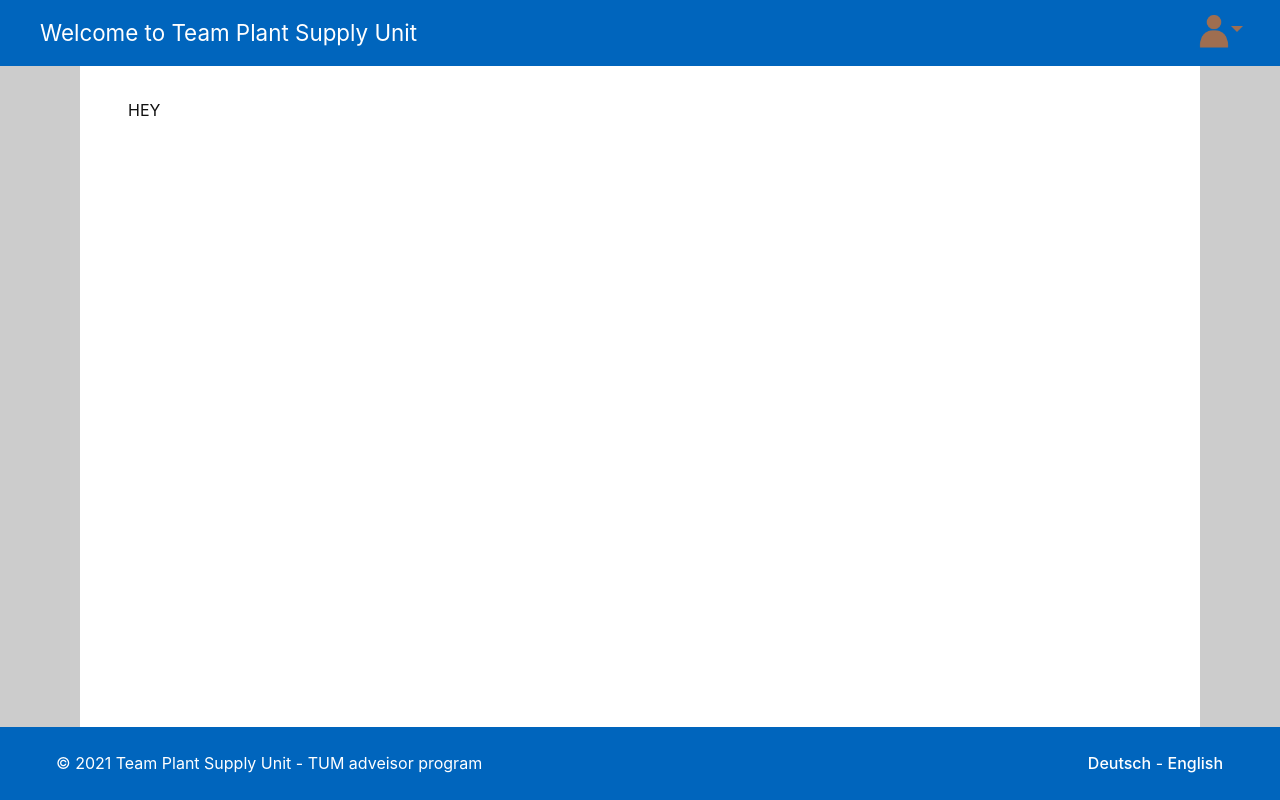
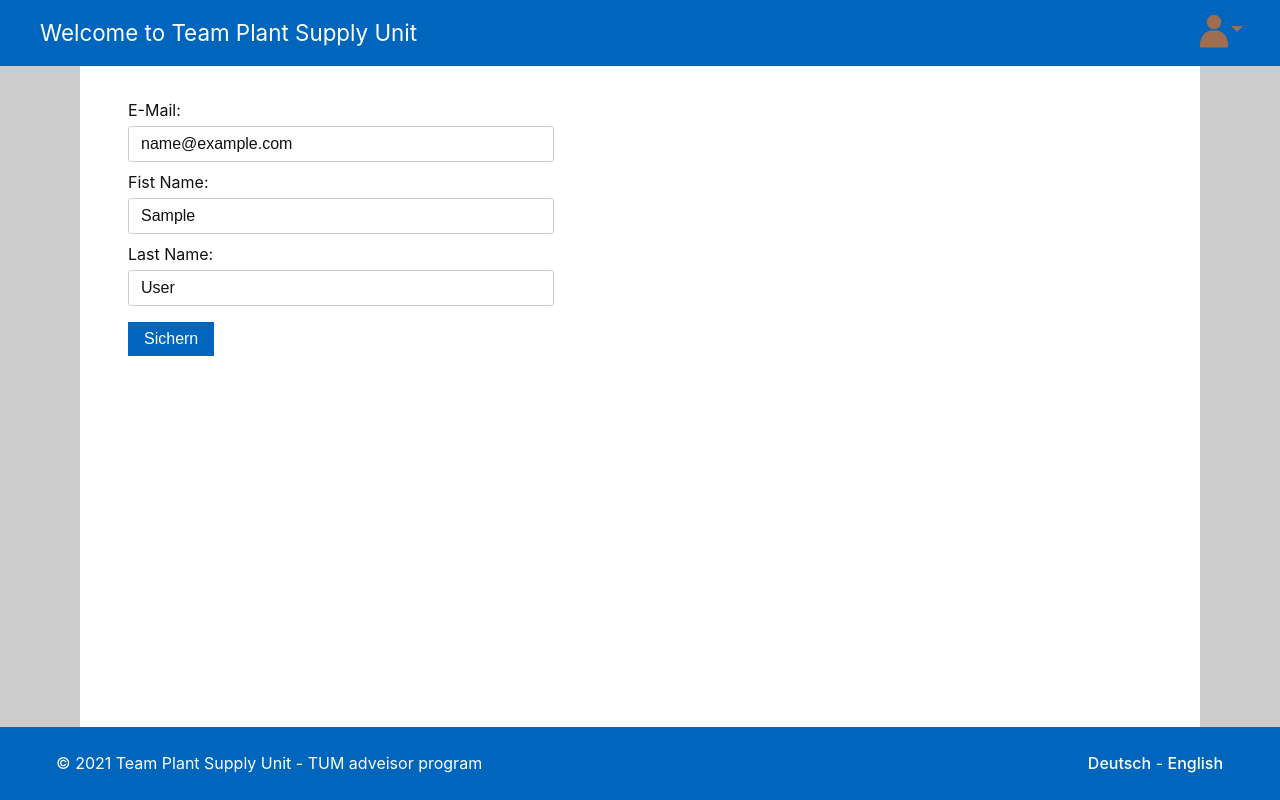
Before and after one commit to Plant-Supply-Unit-adveisor-2021/psuserver, a Django app: page /de/authentification/edit_profile in a window 1280 px wide. Run offline with Django 3.2, Linux system fonts and the light colour scheme; the visitor is signed in with stand-in values (Sample User, id 1).

Commit message:
edit profile ready

```diff
--- a/authentification/forms.py
+++ b/authentification/forms.py
@@ -14,13 +14,11 @@ class LoginForm(forms.Form):
     Form to login
     """
 
-    email = forms.EmailField(required=True)
-    password = forms.CharField(widget=forms.PasswordInput, required=True)
+    email = forms.EmailField(required=True, label=_("E-Mail"))
+    password = forms.CharField(widget=forms.PasswordInput, required=True, label=_("Password"))
 
     def __init__(self, *args, **kwargs):
         super(LoginForm, self).__init__(*args, **kwargs)
-        self.fields['email'].label = _("E-Mail")
-        self.fields['password'].label = _("Password")
 
     def clean(self):
         email = self.cleaned_data.get('email')
@@ -41,4 +39,12 @@ class EditProfileForm(forms.Form):
     """
     form for changing user information without the password
     """
-    email = forms.CharField()
+    email = forms.CharField(required=True, label=_("E-Mail"))
+    first_name = forms.CharField(required=True, label=_("Fist Name"))
+    last_name = forms.CharField(required=True, label=_("Last Name"))
+
+    def __init__(self, user, *args, **kwargs):
+        super(EditProfileForm, self).__init__(*args, **kwargs)
+        self.fields['email'].initial = user.email
+        self.fields['first_name'].initial = user.first_name
+        self.fields['last_name'].initial = user.last_name
--- a/authentification/templates/authentification/edit_profile.html
+++ b/authentification/templates/authentification/edit_profile.html
@@ -4,5 +4,16 @@
 {% block title %}{% trans "Edit User" %} - Plant Supply Unit{% endblock title %}
 
 {% block body %}
-    HEY
+    {% if messages %}
+    <ul class="messages">
+        {% for message in messages %}
+        <li{% if message.tags %} class="{{ message.tags }}"{% endif %}>{{ message }}</li>
+        {% endfor %}
+    </ul>
+    {% endif %}
+    <form enctype="multipart/form-data" method="POST">
+        {% csrf_token %}
+        {{ edit_profile_form }}
+        <input type="submit" name="" value="{% trans "Save" %}"  class="btn btn-primary">
+    </form>
 {% endblock body %}
--- a/authentification/views.py
+++ b/authentification/views.py
@@ -1,10 +1,12 @@
 from django.shortcuts import render
+from django.http import HttpResponseRedirect
+from django.utils.translation import ugettext as _
 
+from django.contrib import messages
 from django.contrib.auth import login, logout
 from django.contrib.auth.decorators import login_required
 
-from authentification.forms import LoginForm
-from django.http import HttpResponseRedirect
+from authentification.forms import LoginForm, EditProfileForm
 
 # Create your views here.
 
@@ -45,5 +47,15 @@ def edit_profile_view(request):
     """
     view for editing all profile fields without password
     """
+    user = request.user
+    editProfileForm = EditProfileForm(user, request.POST or None)
 
-    return render(request, "authentification/edit_profile.html")
+    # save data if form is submitted
+    if request.method == 'POST' and editProfileForm.is_valid():
+        user.email = editProfileForm.cleaned_data['email']
+        user.first_name = editProfileForm.cleaned_data['first_name']
+        user.last_name = editProfileForm.cleaned_data['last_name']
+        user.save()
+        messages.success(request, _("Successfully updated your profile."))
+
+    return render(request, "authentification/edit_profile.html", context={ 'edit_profile_form': editProfileForm })
--- a/static/style/master.css
+++ b/static/style/master.css
@@ -57,6 +57,10 @@
 
     --errorlist-bcolor: #f88;
     --errorlist-fcolor: #111;
+
+    --messages-bcolor: #ddd;
+    --messages-fcolor: #111;
+    --messages-success-fcolor: #0a0;
 }
 
 /*
@@ -185,7 +189,7 @@ input[type="text"], input[type="email"], input[type="password"] {
     max-width: 400px;
 
     margin: .25rem 0 .5rem 0;
-    padding: .5rem 1rem;
+    padding: .5rem .75rem;
 
     border: 1px solid var(--input-border-color);
     border-radius: .2rem;
@@ -220,6 +224,34 @@ ul.errorlist > li {
     margin: 0;
     border: 0;
     padding: .25rem 0;
+}
+
+/* styling of messages */
+
+ul.messages {
+    display: block;
+
+    margin: 1rem 0 2rem 0;
+    border: 0;
+    padding: .25rem 1rem;
+
+    background-color: var(--messages-bcolor);
+    color: var(--messages-fcolor);
+    list-style-type: none;
+}
+
+ul.messages > li {
+    display: block;
+
+    margin: 0;
+    border: 0;
+    padding: .25rem 0;
+
+    font-weight: 600;
+}
+
+ul.messages > li.success {
+    color: var(--messages-success-fcolor);
 }
 
 /* styling of drop downs */
```
Also changed, not shown: locale/de/LC_MESSAGES/django.po, 1 other file.
